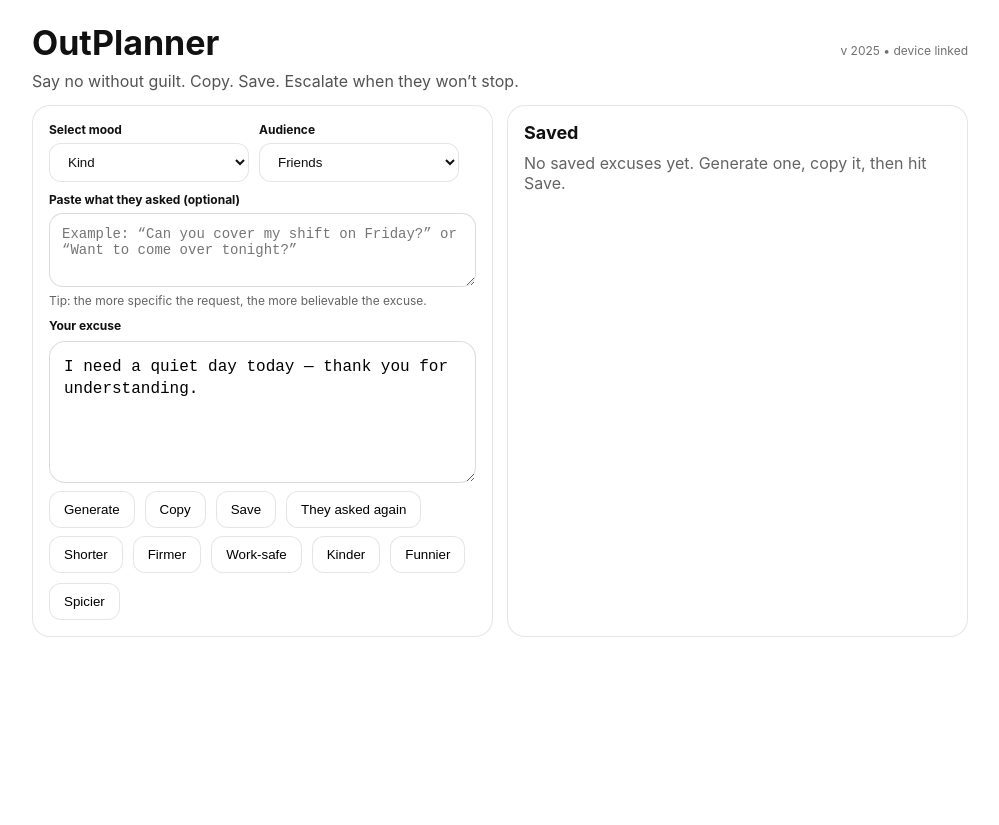
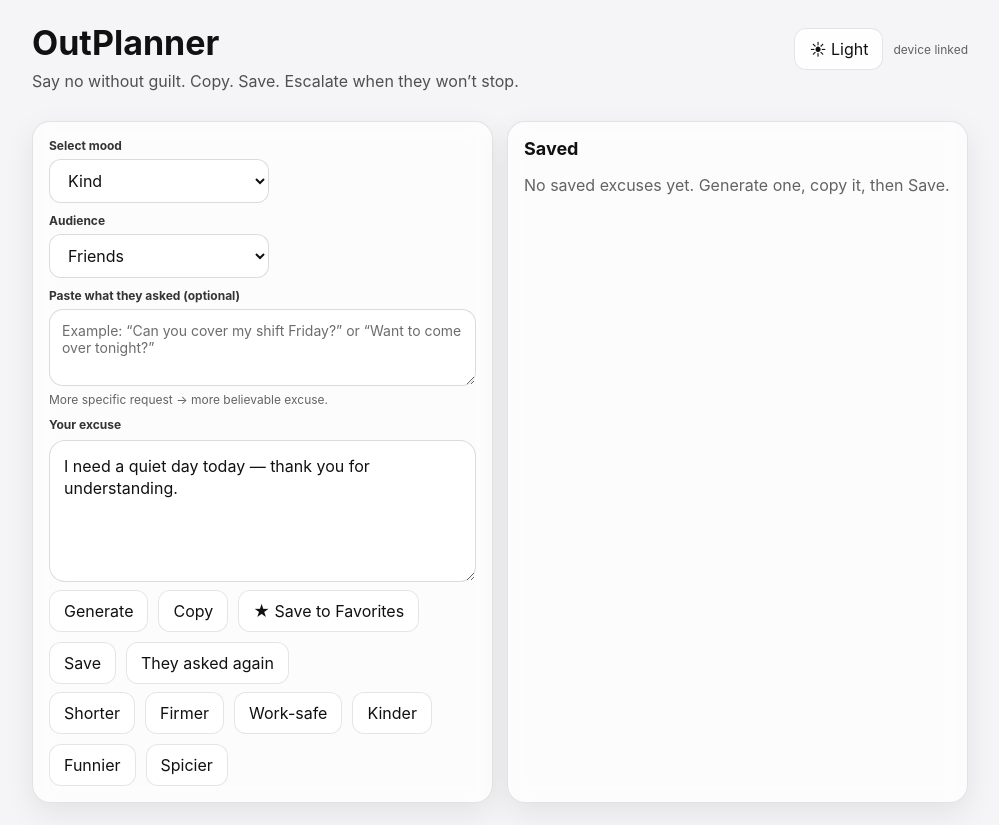
Before and after one commit to bcq13/Out-Planner, a Next.js app: page / in a window 1280 px wide. Shown: the whole page, without its empty margins (140-1139 px from the left). Before the commit the page ends 800 px from the top, so only its background shows below. Built offline with nearby package versions, Linux system fonts and the light colour scheme.

Commit message:
Add toast, button micro-press, dark mode toggle, draft favorite star

```diff
--- a/app/globals.css
+++ b/app/globals.css
@@ -1,76 +1,90 @@
-button.calendar-day {
-  color: #000 !important;
-  -webkit-text-fill-color: #000 !important;
-  text-shadow: none !important;
-  opacity: 1 !important;
-}
-.calendar-day .day-num {
-  color: #000 !important;
-  -webkit-text-fill-color: #000 !important;
-  opacity: 1 !important;
-}
-button {
-  color: #000 !important;
-  -webkit-text-fill-color: #000 !important;
-}
-button {
-  color: #000;
+:root{
+  --bg: #f5f5f7;
+  --surface: rgba(255,255,255,0.72);
+  --surface2: rgba(255,255,255,0.86);
+  --text: #111111;
+  --muted: rgba(17,17,17,0.62);
+  --border: rgba(0,0,0,0.10);
+  --border2: rgba(0,0,0,0.14);
+  --shadow: 0 10px 30px rgba(0,0,0,0.08);
 }
 
-:root {
-  --background: #ffffff;
-  --foreground: #171717;
+:root[data-theme="dark"]{
+  --bg: #0b0b0d;
+  --surface: rgba(24,24,28,0.72);
+  --surface2: rgba(24,24,28,0.86);
+  --text: #f5f5f7;
+  --muted: rgba(245,245,247,0.62);
+  --border: rgba(255,255,255,0.12);
+  --border2: rgba(255,255,255,0.18);
+  --shadow: 0 10px 30px rgba(0,0,0,0.40);
 }
 
-@media (prefers-color-scheme: dark) {
-  :root {
-    --background: #0a0a0a;
-    --foreground: #ededed;
-  }
+html, body {
+  padding: 0;
+  margin: 0;
+  background: var(--bg);
+  color: var(--text);
 }
 
-html,
-body {
-  max-width: 100vw;
-  overflow-x: hidden;
+* { box-sizing: border-box; }
+
+button, select, textarea {
+  font: inherit;
+  color: var(--text);
 }
 
-body {
-  color: var(--foreground);
-  background: var(--background);
-  font-family: Arial, Helvetica, sans-serif;
-  -webkit-font-smoothing: antialiased;
-  -moz-osx-font-smoothing: grayscale;
+input, textarea, select {
+  background: var(--surface2);
+  border: 1px solid var(--border2);
+  outline: none;
 }
 
-* {
-  box-sizing: border-box;
-  padding: 0;
-  margin: 0;
+textarea::placeholder { color: var(--muted); }
+
+/* Button micro “haptic” press */
+.btn {
+  padding: 10px 14px;
+  border-radius: 12px;
+  border: 1px solid var(--border);
+  background: var(--surface2);
+  cursor: pointer;
+  transition: transform 120ms ease, filter 120ms ease, background 120ms ease;
+  user-select: none;
+  -webkit-tap-highlight-color: transparent;
 }
 
-a {
-  color: inherit;
-  text-decoration: none;
+.btn:hover { filter: brightness(1.02); }
+.btn:active { transform: scale(0.97); }
+
+/* Card */
+.card {
+  border-radius: 18px;
+  border: 1px solid var(--border);
+  background: var(--surface);
+  backdrop-filter: blur(10px);
+  box-shadow: var(--shadow);
+  padding: 16px;
 }
 
-@media (prefers-color-scheme: dark) {
-  html {
-    color-scheme: dark;
-  }
-}
-.calendar-day .day-num {
-  color: red !important;
-  -webkit-text-fill-color: red !important;
-  font-size: 22px !important;
-  font-weight: 900 !important;
-  line-height: 1 !important;
-  display: inline-block !important;
-  opacity: 1 !important;
-  visibility: visible !important;
+/* Toast */
+.toast {
+  position: fixed;
+  left: 50%;
+  bottom: 18px;
+  transform: translateX(-50%);
+  background: rgba(20,20,22,0.82);
+  color: #fff;
+  padding: 10px 14px;
+  border-radius: 999px;
+  border: 1px solid rgba(255,255,255,0.18);
+  box-shadow: 0 14px 40px rgba(0,0,0,0.28);
+  opacity: 0;
+  pointer-events: none;
+  transition: opacity 160ms ease, transform 160ms ease;
 }
 
-.calendar-day {
-  color: red !important;
-  -webkit-text-fill-color: red !important;
+.toast.show {
+  opacity: 1;
+  transform: translateX(-50%) translateY(-6px);
 }
--- a/app/page.tsx
+++ b/app/page.tsx
@@ -7,28 +7,31 @@ import type { Audience, Mood } from "@/lib/excuseEngine";
 
 type Saved = { text: string; favorite?: boolean; createdAt: number };
 
-const btn: React.CSSProperties = {
-  padding: "10px 14px",
-  borderRadius: 12,
-  border: "1px solid rgba(0,0,0,0.10)",
-  background: "rgba(255,255,255,0.85)",
-  cursor: "pointer",
-  color: "#111",
-};
+function normalize(s: string) {
+  return (s || "").trim().replace(/\s+/g, " ");
+}
 
-const card: React.CSSProperties = {
-  borderRadius: 18,
-  border: "1px solid rgba(0,0,0,0.10)",
-  background: "rgba(255,255,255,0.70)",
-  backdropFilter: "blur(10px)",
-  padding: 16,
-};
+function useTheme() {
+  const [theme, setTheme] = useState<"light" | "dark">("light");
 
-function nowYear() {
-  return new Date().getFullYear();
+  useEffect(() => {
+    const stored = localStorage.getItem("outplanner_theme") as "light" | "dark" | null;
+    const systemDark = window.matchMedia?.("(prefers-color-scheme: dark)")?.matches;
+    const initial = stored ?? (systemDark ? "dark" : "light");
+    setTheme(initial);
+  }, []);
+
+  useEffect(() => {
+    document.documentElement.dataset.theme = theme;
+    localStorage.setItem("outplanner_theme", theme);
+  }, [theme]);
+
+  return { theme, setTheme };
 }
 
 export default function HomePage() {
+  const { theme, setTheme } = useTheme();
+
   const [deviceId, setDeviceId] = useState("");
 
   const [audience, setAudience] = useState<Audience>("friends");
@@ -36,14 +39,14 @@ export default function HomePage() {
   const [request, setRequest] = useState<string>("");
 
   const [draft, setDraft] = useState<string>("");
-  const [copied, setCopied] = useState<boolean>(false);
+  const [toast, setToast] = useState<string>("");
   const [status, setStatus] = useState<string>("");
 
   const [escalation, setEscalation] = useState<number>(0);
 
   const [saved, setSaved] = useState<Saved[]>([]);
 
-  // Load device id + saved (local)
+  // Load device + saved
   useEffect(() => {
     const id = getDeviceId();
     setDeviceId(id);
@@ -56,7 +59,7 @@ export default function HomePage() {
     setDraft(generateExcuse("kind"));
   }, []);
 
-  // Persist saved list
+  // Persist saved
   useEffect(() => {
     if (!deviceId) return;
     try {
@@ -66,19 +69,33 @@ export default function HomePage() {
 
   const favorites = useMemo(() => saved.filter((s) => s.favorite), [saved]);
 
+  function haptic() {
+    // Optional tiny vibration on supported devices (won’t do anything on most desktops)
+    try {
+      if ("vibrate" in navigator) (navigator as any).vibrate?.(10);
+    } catch {}
+  }
+
+  function showToast(msg: string) {
+    setToast(msg);
+    window.setTimeout(() => setToast(""), 1100);
+  }
+
   function makeDraft() {
-    const hasRequest = request.trim().length > 0;
+    const hasRequest = normalize(request).length > 0;
     if (hasRequest) return generateFromRequest({ mood, audience, request });
-    return generateExcuse(mood === "noDetails" ? "noDetails" : mood);
+    return generateExcuse(mood);
   }
 
   function onGenerate() {
+    haptic();
     setEscalation(0);
     setDraft(makeDraft());
     setStatus("");
   }
 
   function onEscalate() {
+    haptic();
     const next = escalation + 1;
     setEscalation(next);
     setDraft(escalate(next));
@@ -86,27 +103,41 @@ export default function HomePage() {
   }
 
   async function onCopy(text: string) {
+    haptic();
     try {
       await navigator.clipboard.writeText(text);
-      setCopied(true);
-      setTimeout(() => setCopied(false), 1100);
+      showToast("Copied ✓");
     } catch {
-      setStatus("Copy failed (browser blocked clipboard)");
+      setStatus("Copy failed (clipboard blocked)");
     }
   }
 
+  function saveText(text: string, favorite = false) {
+    const t = normalize(text);
+    if (!t) return;
+
+    setSaved((prev) => [{ text: t, favorite, createdAt: Date.now() }, ...prev]);
+    setStatus(favorite ? "Saved to Favorites ✓" : "Saved ✓");
+    window.setTimeout(() => setStatus(""), 1200);
+  }
+
   function onSave() {
-    if (!draft.trim()) return;
-    setSaved((prev) => [{ text: draft.trim(), createdAt: Date.now() }, ...prev]);
-    setStatus("Saved ✓");
-    setTimeout(() => setStatus(""), 1200);
+    haptic();
+    saveText(draft, false);
+  }
+
+  function onSaveFavorite() {
+    haptic();
+    saveText(draft, true);
   }
 
   function toggleFav(index: number) {
+    haptic();
     setSaved((prev) => prev.map((s, i) => (i === index ? { ...s, favorite: !s.favorite } : s)));
   }
 
   function onRewrite(nextMood: Mood) {
+    haptic();
     setMood(nextMood);
     setDraft((prev) => rewriteVariant(prev, nextMood, audience, request));
     setStatus("");
@@ -120,30 +151,39 @@ export default function HomePage() {
         padding: 22,
         fontFamily:
           '-apple-system, BlinkMacSystemFont, "SF Pro Display", "SF Pro Text", system-ui, Segoe UI, Roboto, Arial',
-        color: "#111",
       }}
     >
       <div style={{ display: "flex", justifyContent: "space-between", alignItems: "baseline", gap: 16 }}>
         <div>
           <h1 style={{ fontSize: 34, margin: 0 }}>OutPlanner</h1>
-          <p style={{ opacity: 0.72, marginTop: 8 }}>
+          <p style={{ marginTop: 8, opacity: 0.72 }}>
             Say no without guilt. Copy. Save. Escalate when they won’t stop.
           </p>
         </div>
-        <div style={{ fontSize: 12, opacity: 0.6 }}>v {nowYear()} • device {deviceId ? "linked" : "…"}</div>
+
+        <div style={{ display: "flex", gap: 10, alignItems: "center" }}>
+          <button
+            className="btn"
+            onClick={() => setTheme(theme === "dark" ? "light" : "dark")}
+            title="Toggle dark mode"
+          >
+            {theme === "dark" ? "☾ Dark" : "☀︎ Light"}
+          </button>
+          <div style={{ fontSize: 12, opacity: 0.65 }}>device {deviceId ? "linked" : "…"}</div>
+        </div>
       </div>
 
       <section style={{ display: "grid", gridTemplateColumns: "1fr 1fr", gap: 14, marginTop: 14 }}>
-        {/* LEFT: Inputs + Draft */}
-        <div style={card}>
+        {/* LEFT */}
+        <div className="card">
           <div style={{ display: "grid", gap: 10 }}>
             <div style={{ display: "flex", gap: 10, flexWrap: "wrap" }}>
               <div style={{ display: "grid", gap: 6 }}>
-                <div style={{ fontSize: 12, fontWeight: 700 }}>Select mood</div>
+                <div style={{ fontSize: 12, fontWeight: 700, opacity: 0.85 }}>Select mood</div>
                 <select
                   value={mood}
                   onChange={(e) => setMood(e.target.value as Mood)}
-                  style={{ ...btn, minWidth: 200 }}
+                  style={{ padding: "10px 14px", borderRadius: 12, minWidth: 220 }}
                 >
                   <option value="kind">Kind</option>
                   <option value="professional">Professional</option>
@@ -155,11 +195,11 @@ export default function HomePage() {
               </div>
 
               <div style={{ display: "grid", gap: 6 }}>
-                <div style={{ fontSize: 12, fontWeight: 700 }}>Audience</div>
+                <div style={{ fontSize: 12, fontWeight: 700, opacity: 0.85 }}>Audience</div>
                 <select
                   value={audience}
                   onChange={(e) => setAudience(e.target.value as Audience)}
-                  style={{ ...btn, minWidth: 200 }}
+                  style={{ padding: "10px 14px", borderRadius: 12, minWidth: 220 }}
                 >
                   <option value="friends">Friends</option>
                   <option value="family">Family</option>
@@ -169,65 +209,57 @@ export default function HomePage() {
             </div>
 
             <div style={{ display: "grid", gap: 6 }}>
-              <div style={{ fontSize: 12, fontWeight: 700 }}>Paste what they asked (optional)</div>
+              <div style={{ fontSize: 12, fontWeight: 700, opacity: 0.85 }}>Paste what they asked (optional)</div>
               <textarea
                 value={request}
                 onChange={(e) => setRequest(e.target.value)}
                 rows={3}
-                placeholder='Example: “Can you cover my shift on Friday?” or “Want to come over tonight?”'
-                style={{
-                  width: "100%",
-                  borderRadius: 14,
-                  padding: 12,
-                  fontSize: 14,
-                  border: "1px solid rgba(0,0,0,0.14)",
-                  outline: "none",
-                }}
+                placeholder='Example: “Can you cover my shift Friday?” or “Want to come over tonight?”'
+                style={{ width: "100%", borderRadius: 14, padding: 12, fontSize: 14 }}
               />
               <div style={{ fontSize: 12, opacity: 0.65 }}>
-                Tip: the more specific the request, the more believable the excuse.
+                More specific request → more believable excuse.
               </div>
             </div>
 
             <div style={{ display: "grid", gap: 8 }}>
-              <div style={{ fontSize: 12, fontWeight: 700 }}>Your excuse</div>
+              <div style={{ fontSize: 12, fontWeight: 700, opacity: 0.85 }}>Your excuse</div>
               <textarea
                 value={draft}
                 onChange={(e) => setDraft(e.target.value)}
                 rows={5}
-                style={{
-                  width: "100%",
-                  borderRadius: 16,
-                  padding: 14,
-                  fontSize: 16,
-                  lineHeight: 1.4,
-                  border: "1px solid rgba(0,0,0,0.14)",
-                  outline: "none",
-                }}
+                style={{ width: "100%", borderRadius: 16, padding: 14, fontSize: 16, lineHeight: 1.4 }}
               />
 
               <div style={{ display: "flex", gap: 10, flexWrap: "wrap", alignItems: "center" }}>
-                <button style={btn} onClick={onGenerate}>Generate</button>
-                <button style={btn} onClick={() => onCopy(draft)}>{copied ? "Copied ✓" : "Copy"}</button>
-                <button style={btn} onClick={onSave}>Save</button>
-                <button style={btn} onClick={onEscalate}>They asked again</button>
+                <button className="btn" onClick={onGenerate}>Generate</button>
+                <button className="btn" onClick={() => onCopy(draft)}>Copy</button>
+
+                {/* Draft star */}
+                <button className="btn" onClick={onSaveFavorite} title="Save draft to Favorites">
+                  ★ Save to Favorites
+                </button>
+
+                <button className="btn" onClick={onSave}>Save</button>
+                <button className="btn" onClick={onEscalate}>They asked again</button>
+
                 <div style={{ fontSize: 12, opacity: 0.7 }}>{status}</div>
               </div>
 
               <div style={{ display: "flex", gap: 10, flexWrap: "wrap" }}>
-                <button style={btn} onClick={() => onRewrite("noDetails")}>Shorter</button>
-                <button style={btn} onClick={() => onRewrite("firm")}>Firmer</button>
-                <button style={btn} onClick={() => onRewrite("professional")}>Work-safe</button>
-                <button style={btn} onClick={() => onRewrite("kind")}>Kinder</button>
-                <button style={btn} onClick={() => onRewrite("funny")}>Funnier</button>
-                <button style={btn} onClick={() => onRewrite("spicy")}>Spicier</button>
+                <button className="btn" onClick={() => onRewrite("noDetails")}>Shorter</button>
+                <button className="btn" onClick={() => onRewrite("firm")}>Firmer</button>
+                <button className="btn" onClick={() => onRewrite("professional")}>Work-safe</button>
+                <button className="btn" onClick={() => onRewrite("kind")}>Kinder</button>
+                <button className="btn" onClick={() => onRewrite("funny")}>Funnier</button>
+                <button className="btn" onClick={() => onRewrite("spicy")}>Spicier</button>
               </div>
             </div>
           </div>
         </div>
 
-        {/* RIGHT: Favorites + Saved */}
-        <div style={card}>
+        {/* RIGHT */}
+        <div className="card">
           <h2 style={{ marginTop: 0, marginBottom: 10, fontSize: 18 }}>Saved</h2>
 
           {favorites.length > 0 && (
@@ -235,11 +267,17 @@ export default function HomePage() {
               <div style={{ fontSize: 12, fontWeight: 700, opacity: 0.8, marginBottom: 8 }}>Favorites</div>
               <div style={{ display: "grid", gap: 10, marginBottom: 14 }}>
                 {favorites.slice(0, 6).map((s, idx) => (
-                  <div key={`fav-${idx}`} style={{ padding: 12, borderRadius: 14, border: "1px solid rgba(0,0,0,0.08)", background: "rgba(255,255,255,0.8)" }}>
+                  <div
+                    key={`fav-${idx}`}
+                    style={{
+                      padding: 12,
+                      borderRadius: 14,
+                      border: "1px solid var(--border)",
+                      background: "var(--surface2)",
+                    }}
+                  >
                     <div style={{ marginBottom: 10 }}>{s.text}</div>
-                    <div style={{ display: "flex", gap: 10, flexWrap: "wrap" }}>
-                      <button style={btn} onClick={() => onCopy(s.text)}>Copy</button>
-                    </div>
+                    <button className="btn" onClick={() => onCopy(s.text)}>Copy</button>
                   </div>
                 ))}
               </div>
@@ -247,7 +285,7 @@ export default function HomePage() {
           )}
 
           {saved.length === 0 ? (
-            <p style={{ opacity: 0.65 }}>No saved excuses yet. Generate one, copy it, then hit Save.</p>
+            <p style={{ opacity: 0.65 }}>No saved excuses yet. Generate one, copy it, then Save.</p>
           ) : (
             <div style={{ display: "grid", gap: 10 }}>
               {saved.slice(0, 20).map((s, i) => (
@@ -256,14 +294,16 @@ export default function HomePage() {
                   style={{
                     padding: 12,
                     borderRadius: 14,
-                    border: "1px solid rgba(0,0,0,0.08)",
-                    background: "rgba(255,255,255,0.8)",
+                    border: "1px solid var(--border)",
+                    background: "var(--surface2)",
                   }}
                 >
                   <div style={{ marginBottom: 10 }}>{s.text}</div>
                   <div style={{ display: "flex", gap: 10, flexWrap: "wrap" }}>
-                    <button style={btn} onClick={() => onCopy(s.text)}>Copy</button>
-                    <button style={btn} onClick={() => toggleFav(i)}>{s.favorite ? "★ Favorited" : "☆ Favorite"}</button>
+                    <button className="btn" onClick={() => onCopy(s.text)}>Copy</button>
+                    <button className="btn" onClick={() => toggleFav(i)}>
+                      {s.favorite ? "★ Favorited" : "☆ Favorite"}
+                    </button>
                   </div>
                 </div>
               ))}
@@ -271,6 +311,9 @@ export default function HomePage() {
           )}
         </div>
       </section>
+
+      {/* Toast */}
+      <div className={`toast ${toast ? "show" : ""}`}>{toast}</div>
     </main>
   );
 }
```
